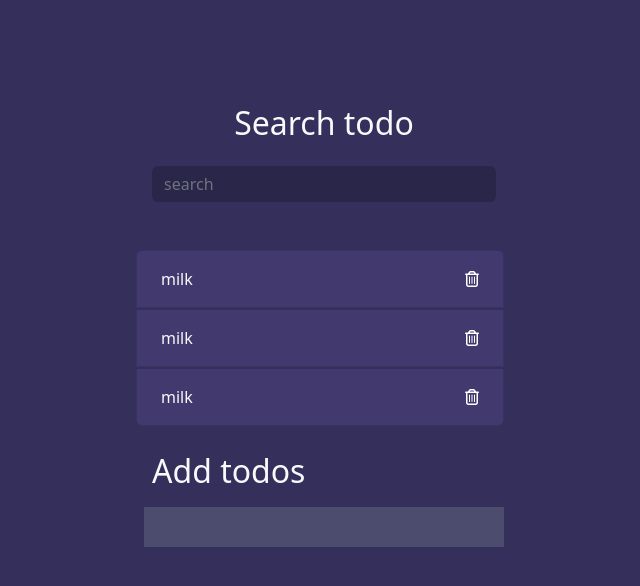
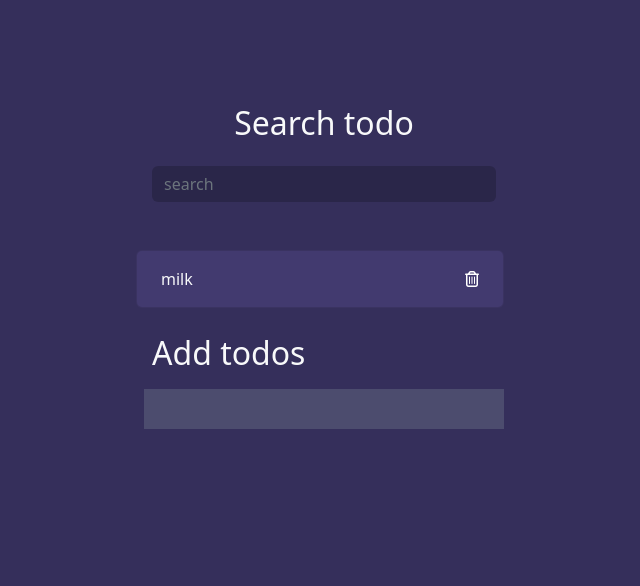
Before and after one commit to Yonas9/todos, a website built with webpack: page dis/assets/index.html in a window 1280 px wide. Shown: the whole page, without its empty margins (316-956 px from the left). Built offline with nearby package versions, Linux system fonts and the light colour scheme.

Commit message:
todos modified

```diff
--- a/dis/assets/index.html
+++ b/dis/assets/index.html
@@ -21,14 +21,7 @@
         <span>milk</span>
         <i class="fa-regular fa-trash-can delete"></i>
       </li>
-      <li class="list-group-item d-flex justify-content-between align-items-center text-light">
-        <span>milk</span>
-        <i class="fa-regular fa-trash-can delete"></i>
-      </li>
-      <li class="list-group-item d-flex justify-content-between align-items-center text-light">
-        <span>milk</span>
-        <i class="fa-regular fa-trash-can delete"></i>
-      </li>
+
     </ul>
 
       <form class="todo">
--- a/src/dom.js
+++ b/src/dom.js
@@ -22,6 +22,7 @@ const addTodos = (todo)=>{
     lists.innerHTML +=html
 }
 
+//add todos
 todosForm.addEventListener('submit',e=>{
     e.preventDefault();
     const todo  = todosForm.todo.value.trim();
@@ -32,12 +33,14 @@ todosForm.addEventListener('submit',e=>{
     todosForm.reset();
 })
 
+//Search todo
 searchForm.addEventListener('keyup',()=>{
     const term = searchForm.search.value.trim();
     searchTodo(term)
 
 })
 
+//Delete todo
 lists.addEventListener('click',e=>{
 
     if(e.target.classList.contains('delete')){
```
